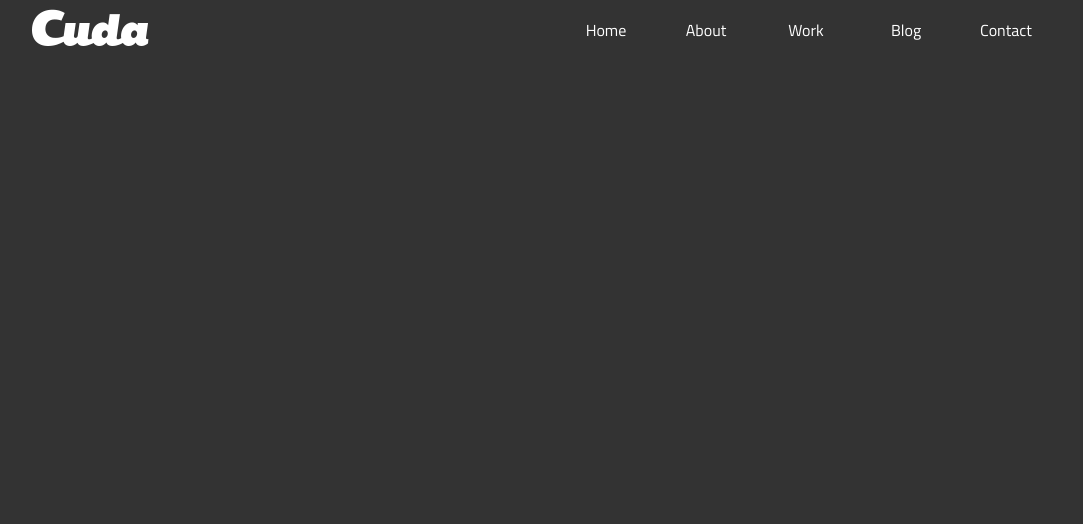
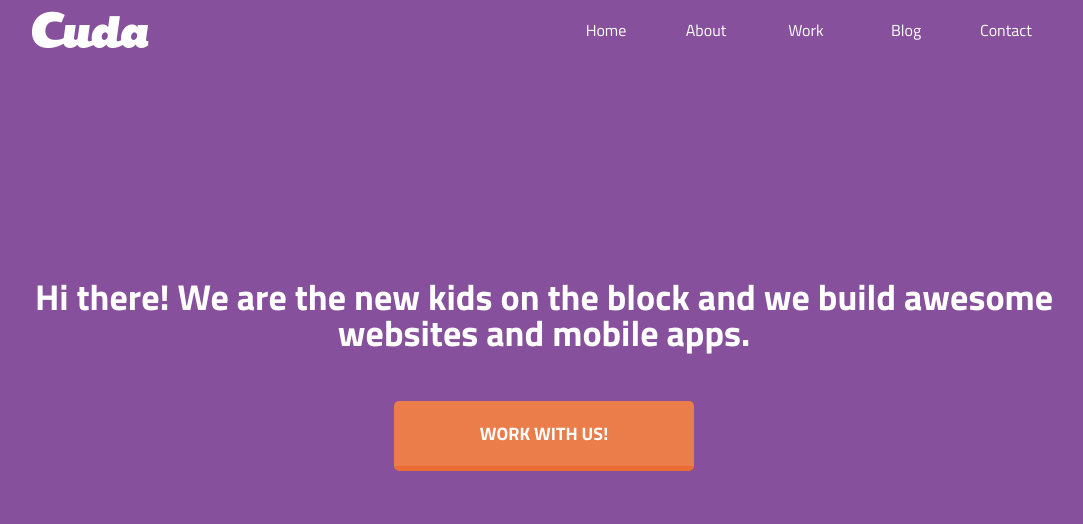
Before and after one commit to m8601/psd_cuda, a website: page src/index.html in a window 1280 px wide. Shown: the whole page, without its empty margins (96-1179 px from the left). Drawn offline with nearby package versions, Linux system fonts and the light colour scheme; files that its build step writes are made by us from their sources.

Commit message:
Add Header section

```diff
--- a/src/assets/sass/_globals.scss
+++ b/src/assets/sass/_globals.scss
@@ -1,6 +1,8 @@
 * {
   box-sizing: border-box;
 }
+
+html { font-size: 62.5%; }
 
 body {
   font-family: 'Titillium Web', sans-serif;
@@ -16,3 +18,28 @@ body {
     width: 80%;
   }
 }
+
+.btn {
+  text-transform: uppercase;
+  color: #fff;
+  font-size: 1.25rem;
+  font-weight: bold;
+  text-decoration: none;
+  margin: 25px auto;
+  display: block;
+  width: 300px;
+  height: 70px;
+  display: flex;
+  justify-content: center;
+  align-items: center;
+  border-radius: 5px;
+  @media screen and (min-width: 569px) {
+    font-size: 1.8rem;
+    margin: 50px auto;
+  }
+}
+
+.btn--orange {
+  background: #eb7d4b;
+  border-bottom: 5px solid darken($color: #eb7d4b, $amount: 5%)
+}
--- /dev/null
+++ b/src/assets/sass/_header.scss
@@ -0,0 +1,18 @@
+header {
+  background: #87509c;
+  height: 100vh;
+  display: flex;
+  justify-content: center;
+  align-items: center;
+  text-align: center;
+}
+
+.header__welcomeMessage {
+  color: #fff;
+  font-size: 2.75rem;
+  font-weight: bold;
+
+  @media screen and (min-width: 569px) {
+    font-size: 3.6rem;
+  }
+}
--- a/src/assets/sass/_navigation.scss
+++ b/src/assets/sass/_navigation.scss
@@ -54,6 +54,7 @@
 
   .navigation-menu__menuItem {
     width: 100px;
+    font-size: 1.6rem;
   }
 }
 
--- a/src/assets/sass/app.scss
+++ b/src/assets/sass/app.scss
@@ -1,2 +1,3 @@
 @import "./globals";
 @import "./navigation";
+@import "./header";
--- a/src/index.html
+++ b/src/index.html
@@ -5,6 +5,7 @@
   <meta name="viewport" content="width=device-width, initial-scale=1.0">
   <meta http-equiv="X-UA-Compatible" content="ie=edge">
   <title>Gulp Starter Kit</title>
+  <link rel="stylesheet" href="https://cdnjs.cloudflare.com/ajax/libs/meyer-reset/2.0/reset.min.css">
   <link href="https://fonts.googleapis.com/css?family=Titillium+Web:300,300i,400,400i,700" rel="stylesheet">
   <link rel="stylesheet" type="text/css" href="/assets/css/app.css">
 
@@ -30,6 +31,13 @@
     </div>
   </nav>
 
+  <header>
+    <div class="container">
+      <h1 class="header__welcomeMessage">Hi there! We are the new kids on the block and we build awesome websites and mobile apps.</h1>
+      <a href="#" class="btn btn--orange">work with us!</a>
+    </div>
+  </header>
+
   <script src="/assets/js/all.js"></script>
 </body>
 </html>
```
